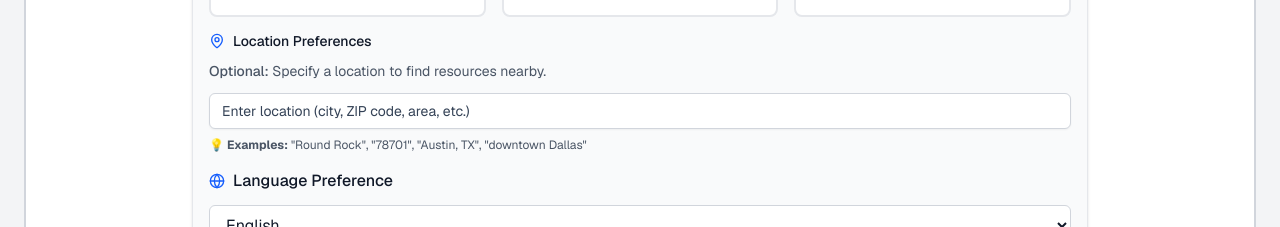
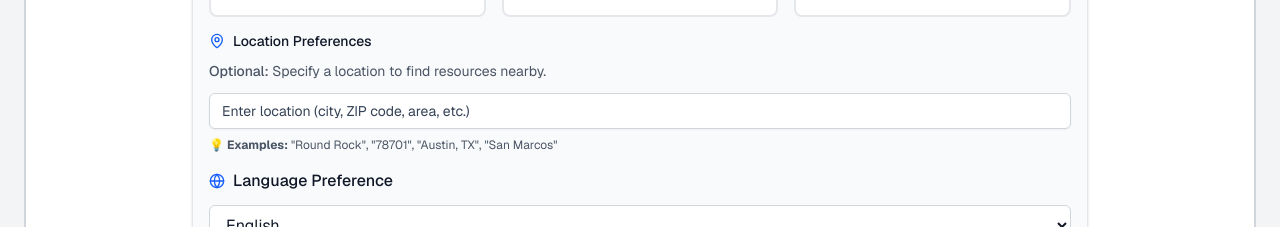
Before and after one commit to RyanHansz/GW-Referral-Design, a Next.js app: page / in a window 1280 px wide. Shown: the part 940-1167 px from the top of the page. Built offline with nearby package versions, Linux system fonts and the light colour scheme.

Commit message:
fix: update location examples to remove Dallas (out of service area)
- Replaced 'downtown Dallas' with 'San Marcos' in location examples
- San Marcos is in Hays County, part of GCT service area
- Dallas is not in the supported region (Austin & surrounding counties)

```diff
--- a/app/page.tsx
+++ b/app/page.tsx
@@ -2085,7 +2085,7 @@ export default function ReferralTool() {
 
                                 <div className="mt-2 text-xs text-gray-600">
                                   <p>
-                                    💡 <strong>Examples:</strong> "Round Rock", "78701", "Austin, TX", "downtown Dallas"
+                                    💡 <strong>Examples:</strong> "Round Rock", "78701", "Austin, TX", "San Marcos"
                                   </p>
                                 </div>
                               </div>
```
